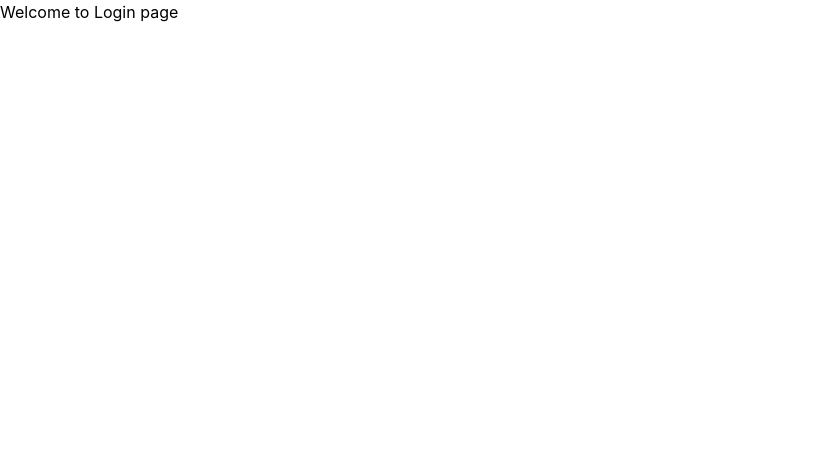
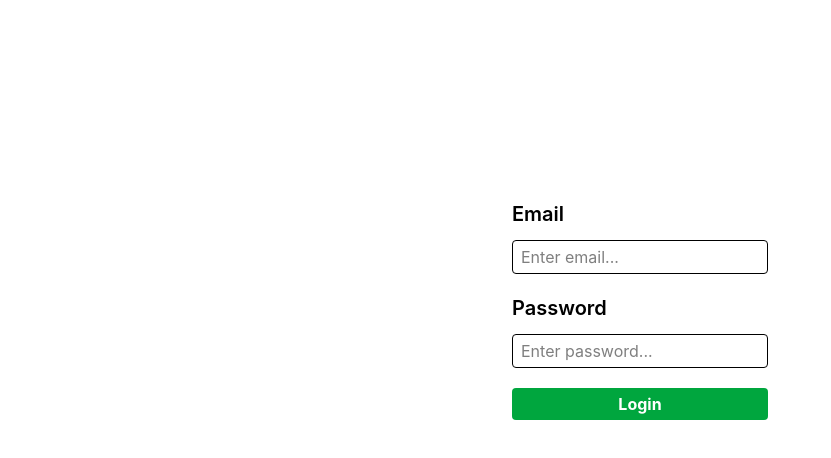
Before and after one commit to gopalmule1608/Expense-Tracker, a React (Vite) app: page /login in a window 1280 px wide. Shown: the top 458 px of the page, without its empty margins (0-831 px from the left). Built offline with nearby package versions, Linux system fonts and the light colour scheme.

Commit message:
React Hook Form

```diff
--- a/package.json
+++ b/package.json
@@ -13,6 +13,7 @@
     "@tailwindcss/vite": "^4.3.4",
     "react": "^19.3.1",
     "react-dom": "^19.3.1",
+    "react-hook-form": "^7.91.0",
     "react-router-dom": "^7.18.5",
     "tailwindcss": "^4.3.4"
   },
--- a/src/components/Button.jsx
+++ b/src/components/Button.jsx
@@ -1,9 +1,9 @@
 
 
-const Button = () => {
+const Button = ({ text, type }) => {
     return (
         <div>
-            <button>CLick Me</button>
+            <button type={type} className="bg-green-600 text-white w-full py-1 font-bold text-md rounded cursor-pointer">{text}</button>
         </div>
     )
 }
--- a/src/components/Header.jsx
+++ b/src/components/Header.jsx
@@ -1,10 +1,20 @@
+import { useContext } from "react"
+import { Link } from "react-router-dom"
+import AuthContext from "../context/AuthContext"
 
 
 const Header = () => {
+    const { user } = useContext(AuthContext)
+
     return (
-        <div>
-            this is header/Navbar
-        </div>
+        <header className="flex justify-around items-center h-22 bg-gray-200">
+            <h1 className="text-2xl font-bold">Expense Tracker</h1>
+            <div>
+                {
+                    user ? <Link to={'/login'} className="bg-orange-400 font-bold px-3 py-2 rounded text-white">Dashboard</Link> : <Link to={'/login'} className="bg-orange-400 font-bold px-3 py-2 rounded text-white">Login</Link>
+                }
+            </div>
+        </header >
     )
 }
 
--- a/src/components/Input.jsx
+++ b/src/components/Input.jsx
@@ -1,12 +1,15 @@
 
 
-const Input = () => {
+const Input = ({ type, label, placeholder, register, name }) => {
 
 
 
     return (
-        <div>
-            <input type="email" placeholder='Enter a email' />
+        <div className="flex flex-col gap-3">
+            <label className="text-xl font-semibold">{label}</label>
+            <input type={type} placeholder={placeholder} className="border px-2 py-1 rounded outline-none"
+                {...register(name)}
+            />
         </div>
     )
 }
--- a/src/context/AuthContext.jsx
+++ b/src/context/AuthContext.jsx
@@ -5,6 +5,7 @@ export const authShop = createContext()
 const AuthContext = ({ children }) => {
 
     const [user, setUser] = useState(null)
+    console.log(user)
 
     return (
         <authShop.Provider value={{ user, setUser }}>{children}</authShop.Provider>
--- a/src/pages/Login.jsx
+++ b/src/pages/Login.jsx
@@ -1,14 +1,30 @@
 import React, { useContext } from 'react'
 import { authShop } from '../context/AuthContext'
+import Input from '../components/Input'
+import Button from '../components/Button'
+import { useForm } from 'react-hook-form'
+import { useNavigate } from 'react-router-dom'
 
 const Login = () => {
-    const data = useContext(authShop)
-    console.log(data)
+    const { setUser } = useContext(authShop)
+    const navigate = useNavigate()
+    const { handleSubmit, register } = useForm()
 
+    function handleData(data) {
+        console.log(data)
+        setUser(data)
+        navigate('/')
+    }
 
     return (
-        <div>
-            <h1>Welcome to Login page</h1>
+        <div >
+            <form className='flex flex-col w-1/5 mx-auto my-50 gap-5' onSubmit={handleSubmit(handleData)}>
+
+                <Input type="email" label="Email" placeholder="Enter email..." register={register} name="email" />
+                <Input type="password" label="Password" placeholder="Enter password..." register={register} name="password" />
+                <Button text="Login" type="submit" />
+            </form>
+
         </div>
     )
 }
```
Also changed, not shown: 1 other file (tests, documents, lock files or other folders).
